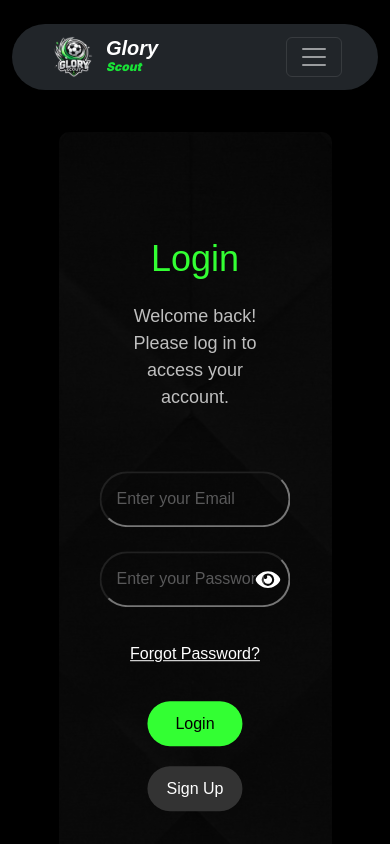
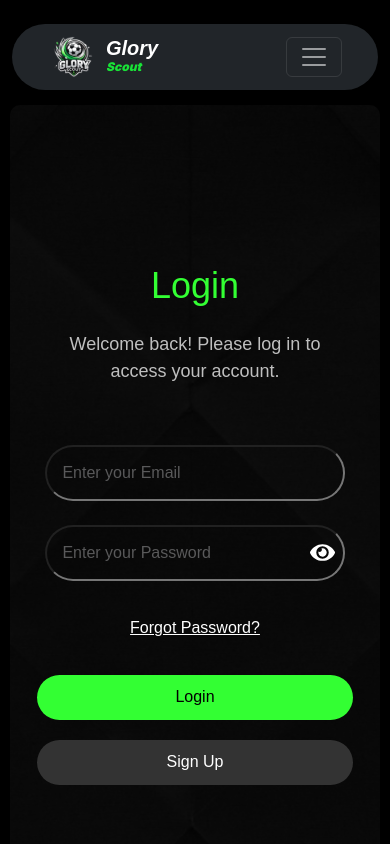
Before and after one commit to Ye7ia01/DEPI.Mega.Project.Glory.Scout, a React (Vite) app: page /login in a window 390 px wide. Shown: the top 844 px of the page. Built offline with nearby package versions, Linux system fonts and the light colour scheme.

Commit message:
Fixed responsive design for Register & Login pages

```diff
--- a/src/Components/Auth/Login.jsx
+++ b/src/Components/Auth/Login.jsx
@@ -1,5 +1,4 @@
-import React, {useContext, useEffect, useState} from "react";
-import axios from "axios";
+import {useContext, useEffect, useState} from "react";
 import { Link, useNavigate } from "react-router";
 import { Formik, Field, Form, ErrorMessage } from "formik";
 import * as Yup from "yup";
--- a/src/styles/Style.scss
+++ b/src/styles/Style.scss
@@ -1903,6 +1903,80 @@ body {
   }
 }
 @media (max-width: 785px) {
+   .login{
+    padding: 15px 0;
+    .container-coach{
+      height: 100%;
+      width: 85%;
+     form{
+      width: 95%;
+       .inputs{
+        .rules{
+          width: 85%;
+        }
+        input{
+          width: 100%;
+        }
+      }
+      button,a{
+        width: 85% !important;
+      }
+     }
+    }
+  }
+   .register-coach{
+    height: auto !important;
+    padding: 30px 0;
+    .container-coach{
+      // height: auto !important;
+      height: 170vh !important;
+      .title{
+        p{
+          font-size: 17px !important;
+        }
+        h1{
+          font-size: 28px !important;
+        }
+      }
+      form{
+        padding: 30px 0;
+        .inputs{
+          flex-wrap: wrap;
+          height: auto;
+          ::placeholder{
+            text-align: center;
+            font-size: 15px;
+          }
+          select{
+            width: 90% !important;
+          }
+          #profilePhoto{
+            width: 90% !important;
+            margin: auto !important;
+          }
+          .label-portfolio-upload{
+            width: 90% !important;
+            margin: auto !important;
+          }
+
+          .rules{
+            width: 100% !important;
+            input{
+              width: 90% !important;
+              height: 55px !important;
+
+            }
+          }
+        }
+         .btns{
+            button ,a{
+              width: 90% !important;
+
+            }
+          }
+      }
+    }
+  }
   .hero {
     .hero-card {
       width: 80% !important;
@@ -2089,6 +2163,74 @@ body {
   }
 }
 @media (max-width: 500px) {
+  .login{
+    .container-coach{
+      height: 100%;
+      width: 95%;
+     form{
+      width: 95%;
+       .inputs{
+        input{
+          width: 100%;
+        }
+      }
+      button,a{
+        width: 90% !important;
+      }
+     }
+    }
+  }
+  .register-coach{
+    height: auto !important;
+    .container-coach{
+      // height: auto !important;
+      height: 185vh !important;
+      .title{
+        p{
+          font-size: 11px !important;
+        }
+        h1{
+          font-size: 18px !important;
+        }
+      }
+      form{
+        .inputs{
+          flex-wrap: wrap;
+          height: auto;
+          ::placeholder{
+            text-align: center;
+            font-size: 15px;
+          }
+          select{
+            width: 90% !important;
+          }
+          #profilePhoto{
+            width: 90% !important;
+            margin: auto !important;
+          }
+          .label-portfolio-upload{
+            width: 90% !important;
+            margin: auto !important;
+          }
+
+          .rules{
+            width: 100% !important;
+            input{
+              width: 90% !important;
+              height: 40px !important;
+
+            }
+          }
+        }
+         .btns{
+            button ,a{
+              width: 90% !important;
+
+            }
+          }
+      }
+    }
+  }
   .hero {
     height: 75vh !important;
     .hero-container {
```
